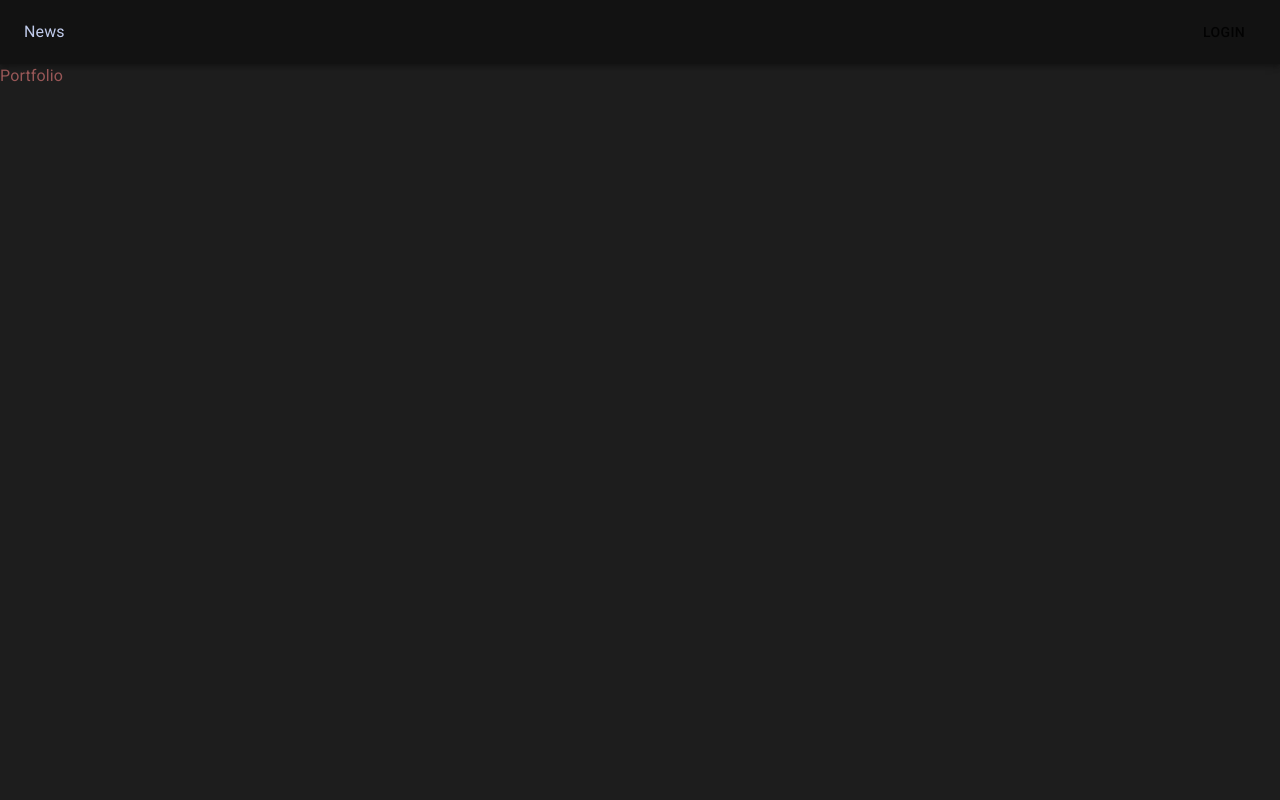
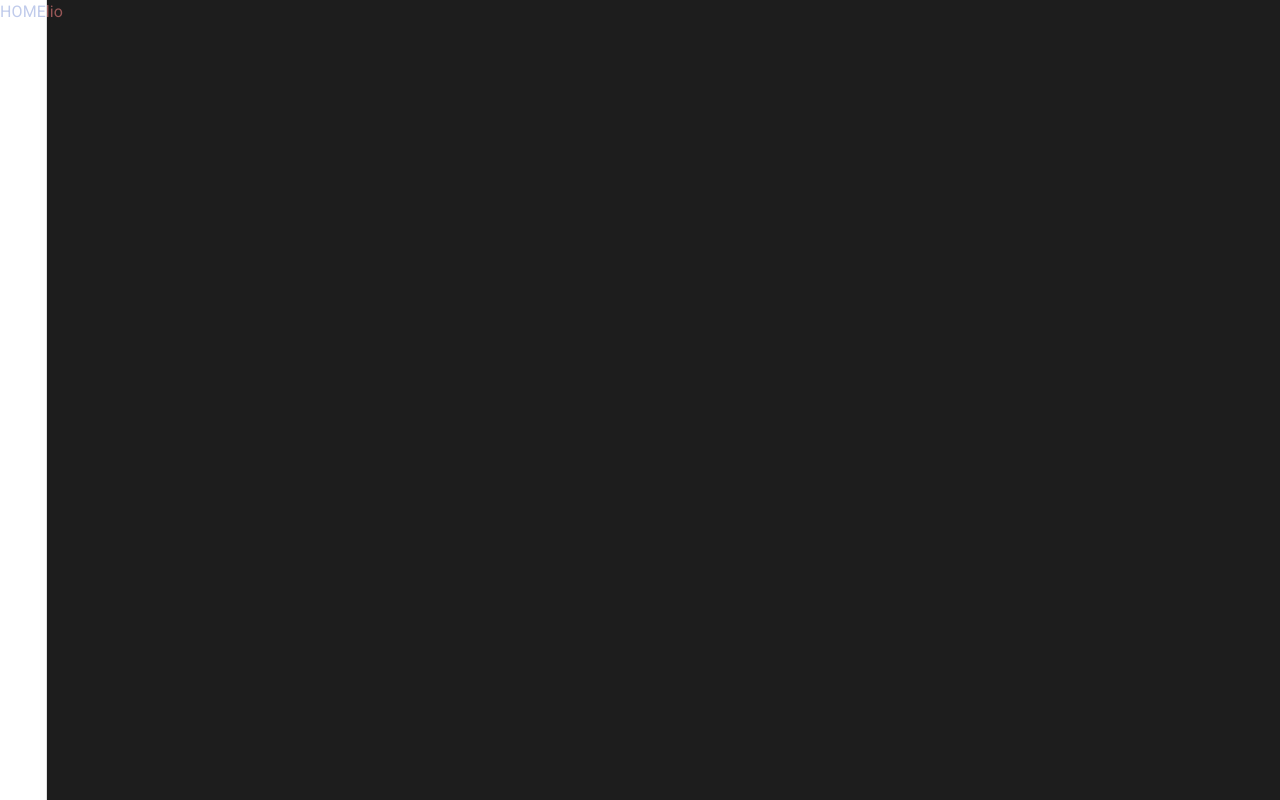
Before and after one commit to rishabgupta94/Portfoliov2, a React (Vite) app: page / in a window 1280 px wide. Built offline with nearby package versions, Linux system fonts and the light colour scheme.

Commit message:
uses Drawer instead of AppBar

```diff
--- a/src/App.tsx
+++ b/src/App.tsx
@@ -26,7 +26,7 @@ const themeDark = createTheme({
 			primary: '#C0CBEB',
 			secondary: '#985757',
 		},
-		background: { default: '#1D1D1D', navbar: '#121212' },
+		background: { default: '#1D1D1D', navbar: 'white' },
 	},
 });
 
--- a/src/components/NavBar.tsx
+++ b/src/components/NavBar.tsx
@@ -1,4 +1,4 @@
-import { makeStyles, useTheme } from '@mui/material';
+import { Drawer, makeStyles, useTheme } from '@mui/material';
 import AppBar from '@mui/material/AppBar';
 import Box from '@mui/material/Box';
 import Button from '@mui/material/Button';
@@ -10,18 +10,9 @@ export const NavBar = () => {
 	const theme = useTheme();
 	return (
 		<Box sx={{ flexGrow: 1 }}>
-			<AppBar
-				position="static"
-				sx={{ backgroundColor: 'background.navbar' }}
-				// style={{ background: `${theme.palette.background.default}` }}
-			>
-				<Toolbar>
-					<Typography color="textPrimary" sx={{ flexGrow: 1 }}>
-						News
-					</Typography>
-					<Button color="inherit">Login</Button>
-				</Toolbar>
-			</AppBar>
+			<Drawer variant="permanent" anchor="left">
+				HOME
+			</Drawer>
 		</Box>
 	);
 };
```
